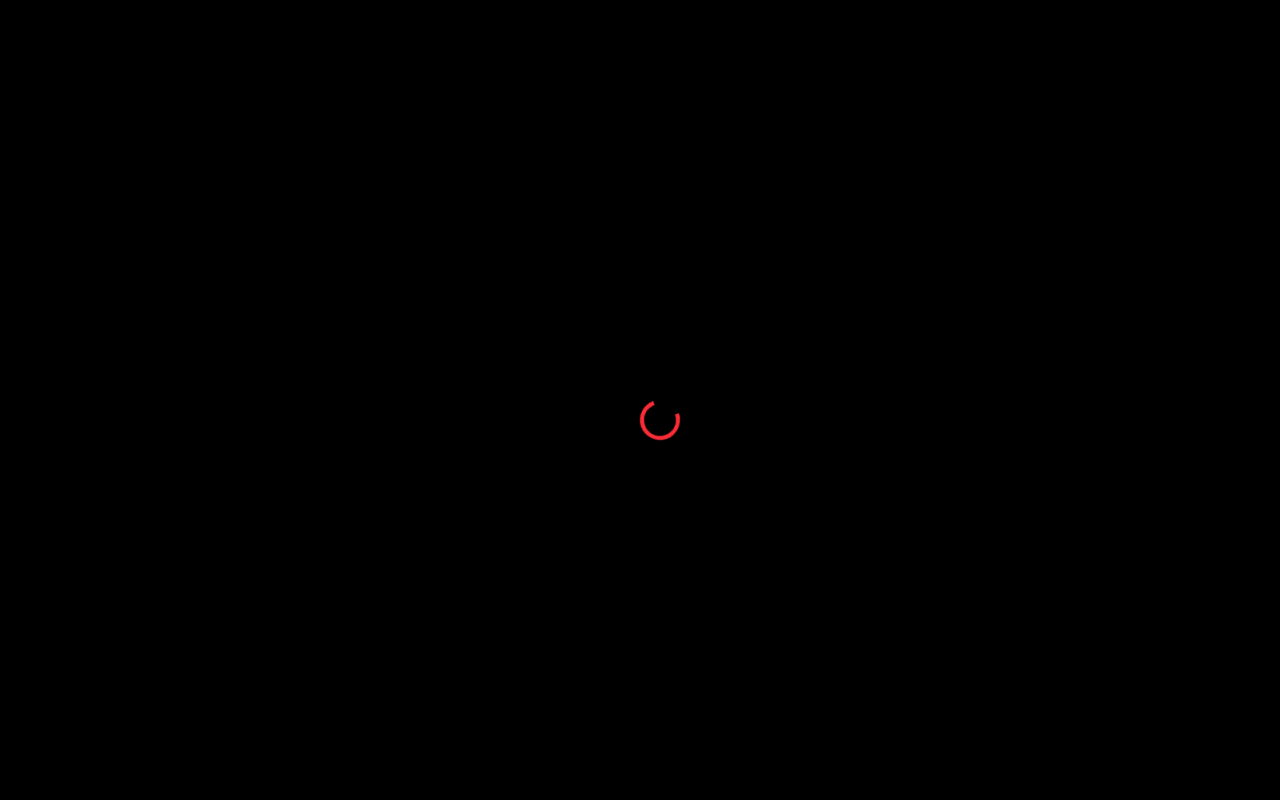
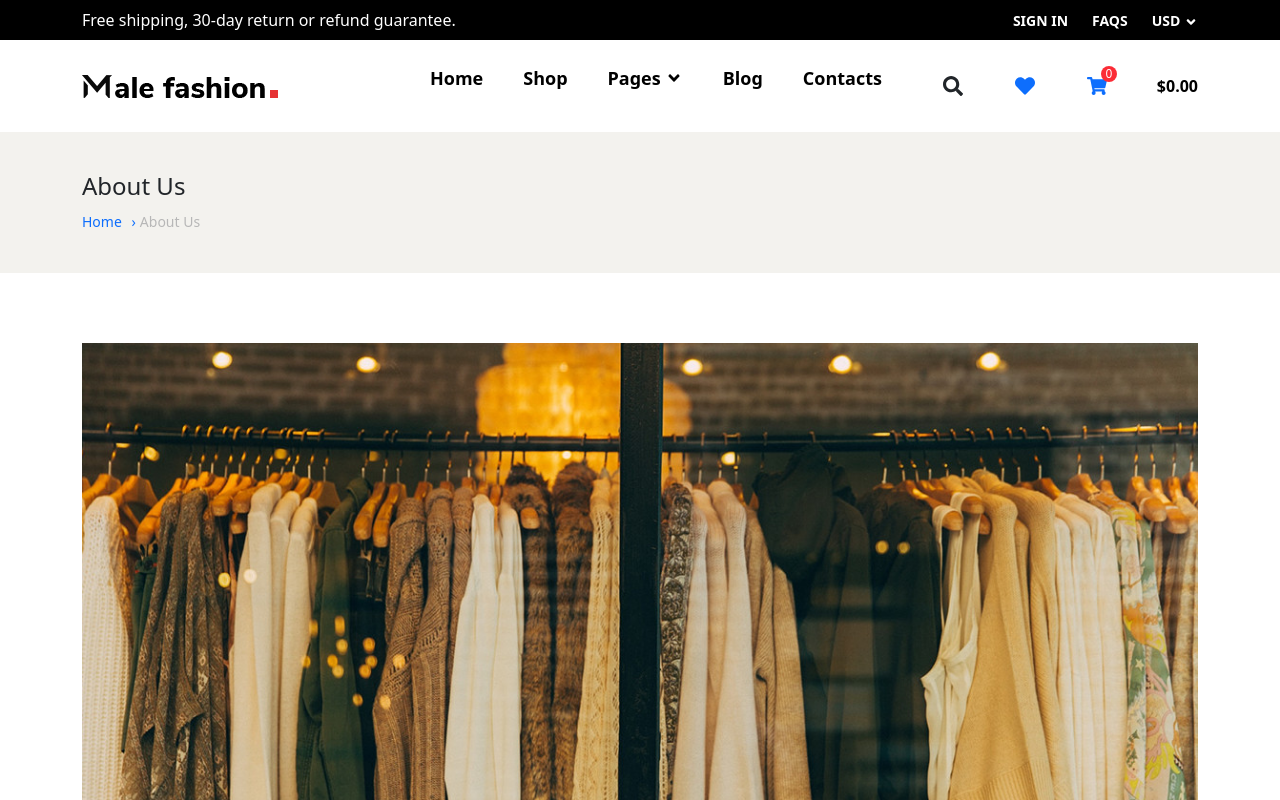
Before and after one commit to Nahinkhanpattan/MFashion, a React (Vite) app: page /about in a window 1280 px wide. Shown: the top 800 px of the page. Built offline with nearby package versions, Linux system fonts and the light colour scheme.

Commit message:
initial commit

```diff
--- a/src/pages/About.jsx
+++ b/src/pages/About.jsx
@@ -4,10 +4,6 @@ import { Container, Row, Col, Carousel, Card } from 'react-bootstrap';
 const AboutPage = () => {
   return (
     <div className="font-sans">
-      {/* Preloader */}
-      <div id="preloder" className="fixed inset-0 w-full h-full bg-black z-[999999]">
-        <div className="loader absolute top-1/2 left-1/2 w-10 h-10 rounded-full border-4 border-red-500 border-l-transparent animate-spin"></div>
-      </div>
 
       {/* Offcanvas Menu */}
       <div className="offcanvas-menu-overlay fixed inset-0 bg-black bg-opacity-70 z-[98] hidden"></div>
```
